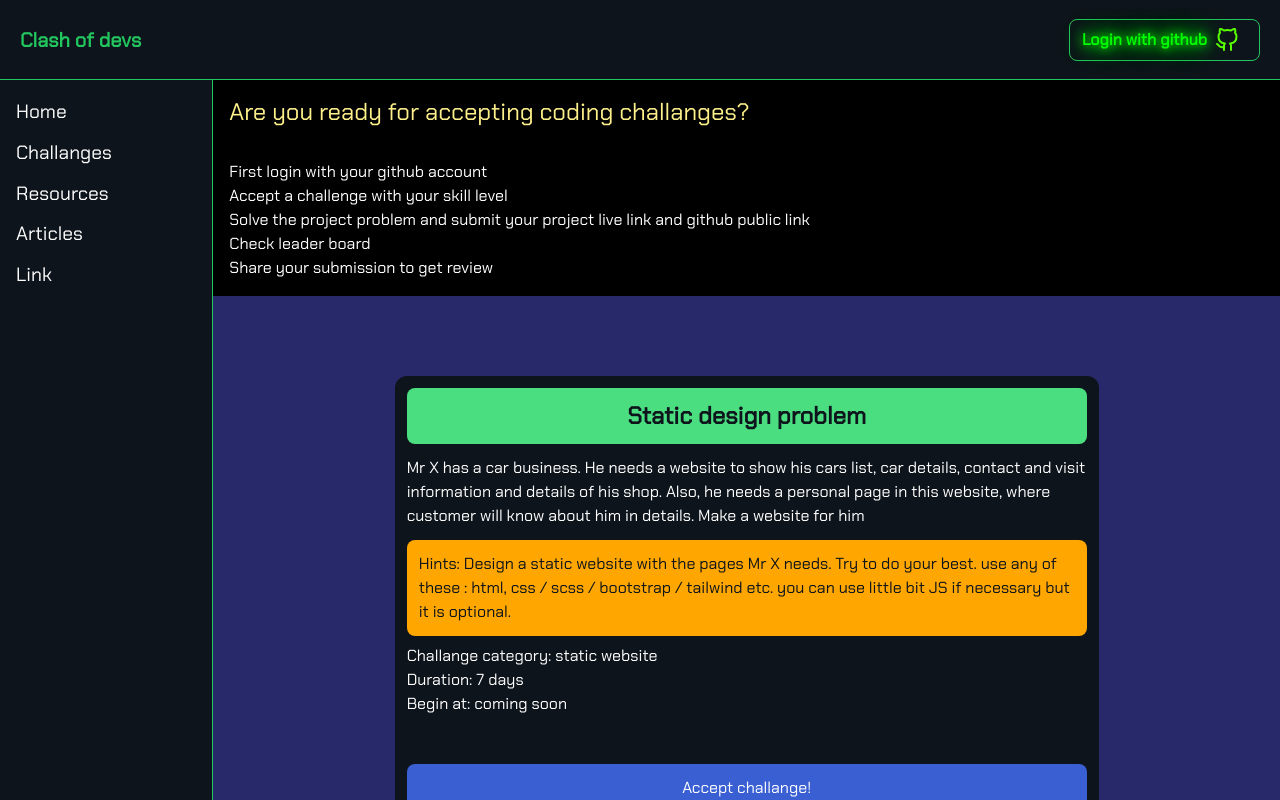
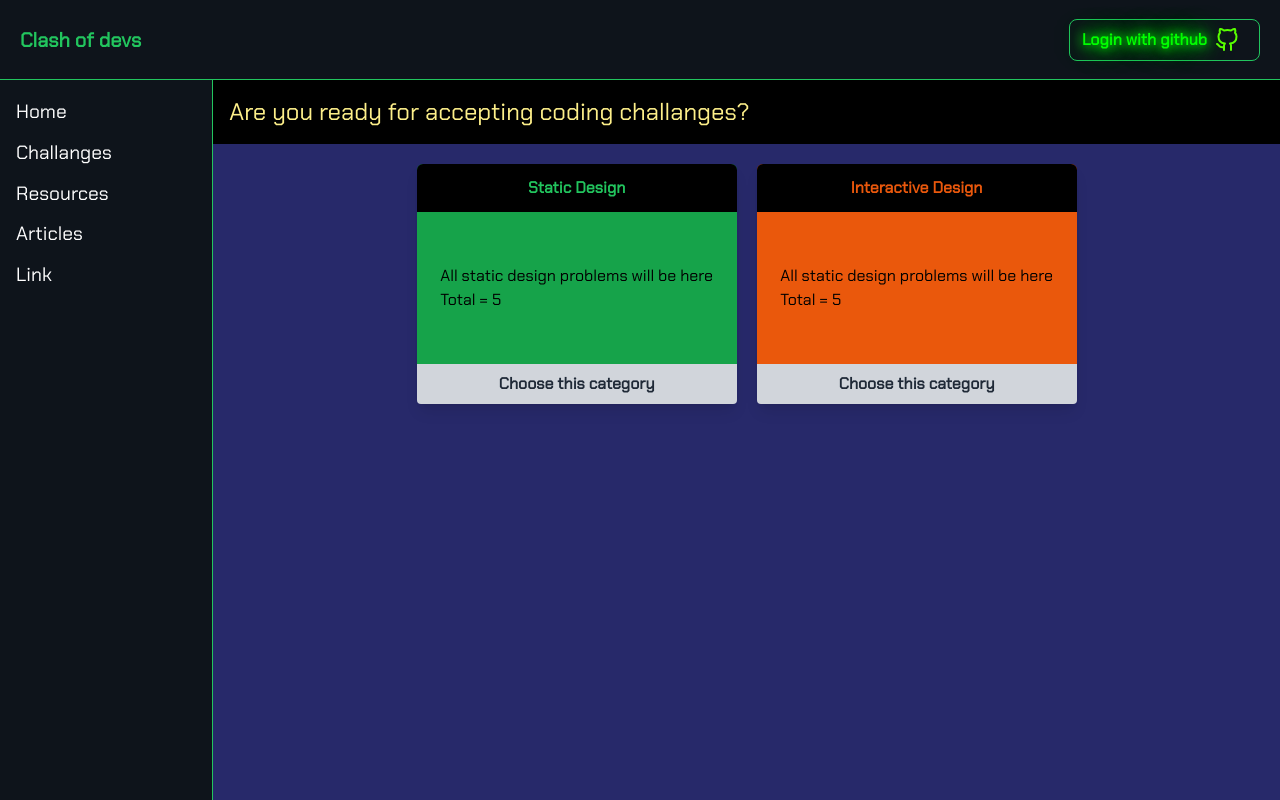
Before and after one commit to SmanSayeed/coding-challange, a Next.js app: page / in a window 1280 px wide. Built offline with nearby package versions, Linux system fonts and the light colour scheme; no server answers.

Commit message:
changed home page cards

```diff
--- a/src/app/page.tsx
+++ b/src/app/page.tsx
@@ -1,15 +1,29 @@
 /* eslint-disable react-hooks/exhaustive-deps */
 "use client";
 
+import ChallengeCategoryCard from "@/components/Cards/ChallengeCategoryCard/ChallengeCategoryCard";
 import Hero from "@/components/Hero/Hero";
-import { useAuth } from "@/lib/firebase/auth";
-import { useEffect, useState } from "react";
 export default function Home() {
   return (
     <>
       {/* <main className="flex min-h-screen flex-col items-center justify-between "> */}
       <Hero />
-      <div className="card-group">
+      <div className="challeng-category-cards w-full flex flex-wrap justify-center items-center gap-5 mt-5 ">
+        <ChallengeCategoryCard
+          title="Static Design"
+          details="All static design problems will be here"
+          count={5}
+          bg="bg-green-600"
+        />
+        <ChallengeCategoryCard
+          title="Interactive Design"
+          details="All static design problems will be here"
+          count={5}
+          bg="bg-orange-600"
+          titleColor="text-orange-600"
+        />
+      </div>
+      {/* <div className="card-group">
         <div className="card">
           <h1 className="title">Static design problem</h1>
           <p className="details">
@@ -57,7 +71,7 @@ export default function Home() {
           </ul>
           <button className="card-btn">Accept challange!</button>
         </div>
-      </div>
+      </div> */}
       {/* </main> */}
     </>
   );
--- /dev/null
+++ b/src/components/Cards/ChallengeCategoryCard/ChallengeCategoryCard.tsx
@@ -0,0 +1,29 @@
+type Props = {
+  title: string;
+  details: string;
+  count: number;
+  bg?:string;
+  bgImg?:string;
+  titleColor?:string;
+};
+
+const ChallengeCategoryCard = ({ titleColor,bg,title, details, count }: Props) => {
+  return (
+    <>
+      <div className={`min-h-[30vh] w-[30%] bg-blue-200 ${bg} shadow-lg rounded-md flex flex-col justify-between items-center`}>
+        <div className={`card-header w-full text-center bg-black text-green-500  font-bold rounded-t-md py-3 ${titleColor}`}>
+          {title}
+        </div>
+        <div className="card-body">
+          <div className="details">{details}</div>
+          <div className="count ">Total = {count}</div>
+        </div>
+        <div className="card-footer text-gray-800 rounded-b bg-gray-300 w-full hover:bg-gray-800 hover:text-green-200">
+          <button className="w-full text-center  font-bold p-2 rounded-b-sm">Choose this category</button>
+        </div>
+      </div>
+    </>
+  );
+};
+
+export default ChallengeCategoryCard;
--- a/src/components/Hero/Hero.tsx
+++ b/src/components/Hero/Hero.tsx
@@ -18,7 +18,7 @@ const Hero = (props: Props) => {
                 Are you ready for accepting coding challanges?
               </p>
         </div>
-        <div className=" p-4 ">
+        {/* <div className=" p-4 ">
           <ul>
             <li>First login with your github account</li>
             <li>Accept a challenge with your skill level</li>
@@ -26,7 +26,7 @@ const Hero = (props: Props) => {
             <li>Check leader board</li>
             <li>Share your submission to get review</li>
           </ul>
-        </div>
+        </div> */}
       </div>
     </>
   );
```
Also changed, not shown: src/services/constants/problems.ts (added, +20 -0 lines), public/images/htmlcss.jpg (added).
